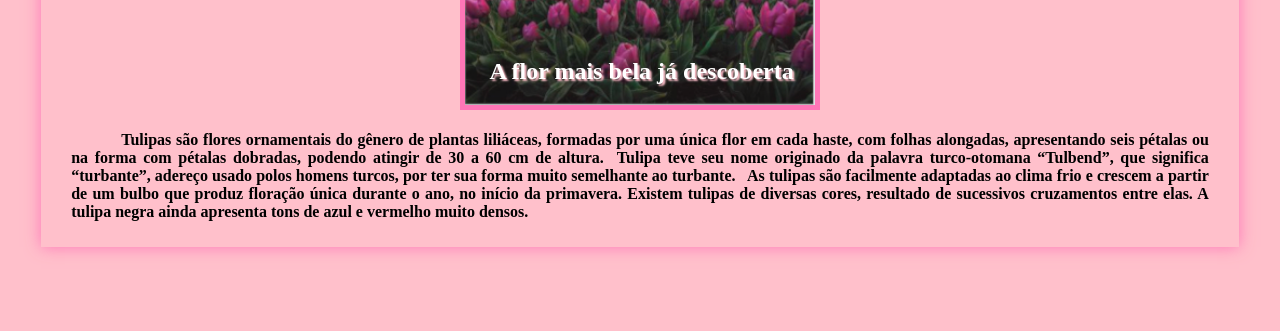
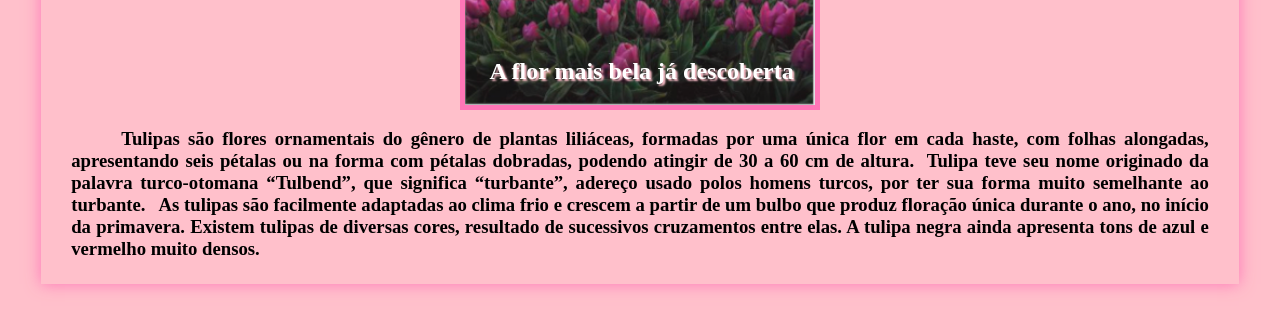
Before and after one commit to Lusquinh4/Projetos-dev, a plain HTML site: page index.html in a window 1280 px wide. Shown: the part 141-472 px from the top of the page. Drawn offline with Linux system fonts and the light colour scheme; a web font is replaced by a local one.

Commit message:
Update index.html

```diff
--- a/index.html
+++ b/index.html
@@ -37,7 +37,7 @@
 
 
 
-      <span id="txt"><p><h4>Tulipas são flores ornamentais do gênero de plantas liliáceas, formadas por uma única flor em cada haste, com folhas alongadas, apresentando seis pétalas ou na forma com pétalas dobradas, podendo atingir de 30 a 60 cm de altura.&nbsp; Tulipa teve seu nome originado da palavra turco-otomana “Tulbend”, que significa “turbante”, adereço usado polos homens turcos, por ter sua forma muito semelhante ao turbante. &nbsp; As tulipas são facilmente adaptadas ao clima frio e crescem a partir de um bulbo que produz floração única durante o ano, no início da primavera. Existem tulipas de diversas cores, resultado de sucessivos cruzamentos entre elas. A tulipa negra ainda apresenta tons de azul e    vermelho muito densos.</h4></p></span>
+      <span id="txt"><p><h3>Tulipas são flores ornamentais do gênero de plantas liliáceas, formadas por uma única flor em cada haste, com folhas alongadas, apresentando seis pétalas ou na forma com pétalas dobradas, podendo atingir de 30 a 60 cm de altura.&nbsp; Tulipa teve seu nome originado da palavra turco-otomana “Tulbend”, que significa “turbante”, adereço usado polos homens turcos, por ter sua forma muito semelhante ao turbante. &nbsp; As tulipas são facilmente adaptadas ao clima frio e crescem a partir de um bulbo que produz floração única durante o ano, no início da primavera. Existem tulipas de diversas cores, resultado de sucessivos cruzamentos entre elas. A tulipa negra ainda apresenta tons de azul e    vermelho muito densos.</h3></p></span>
 
 </div>
 </body>
```
